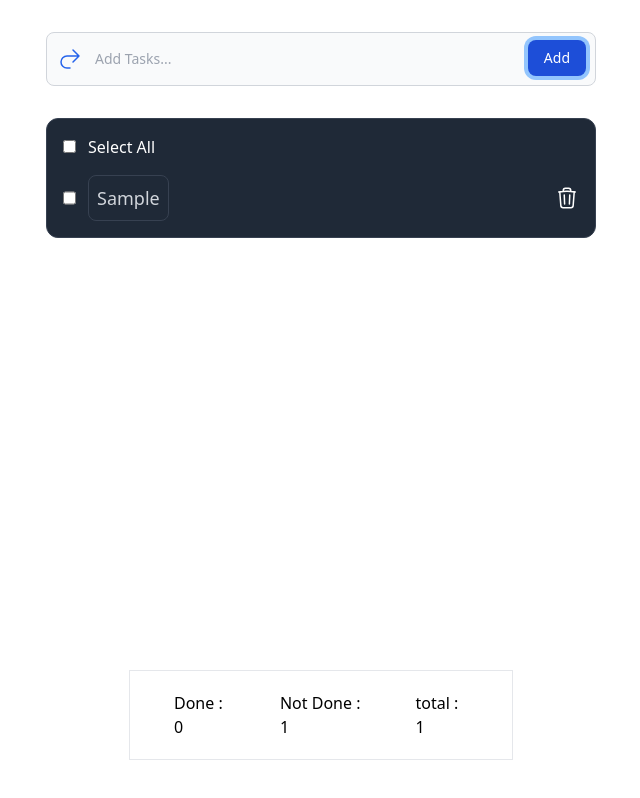
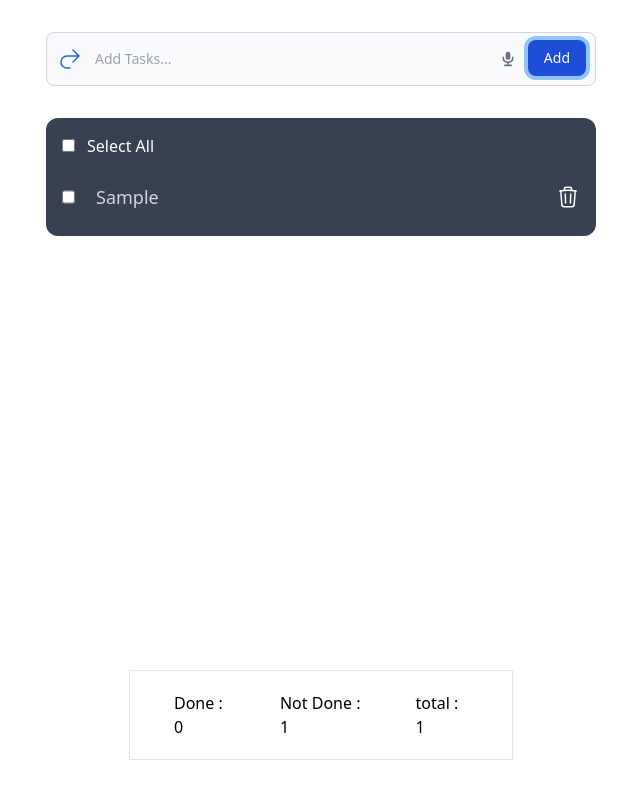
Before and after one commit to ezitounioussama/smartTodoList, a Vue app: page / in a window 1280 px wide. Both pictures are taken after typing "Sample" into the empty fields and a click on the button "Add". Shown: the whole page, without its empty margins (319-959 px from the left). Built offline with nearby package versions, Linux system fonts and the light colour scheme.

Commit message:
everything's done

```diff
--- a/src/App.vue
+++ b/src/App.vue
@@ -30,7 +30,25 @@ import "./style.css";
       class="w-[550px] p-4 pl-12 text-sm text-gray-900 border border-gray-300 rounded-lg bg-gray-50 focus:outline-none focus:ring-1 focus:ring-blue-500 focus:border-blue-500 dark:bg-gray-700 dark:border-gray-600 dark:placeholder-gray-400 dark:text-white dark:focus:ring-blue-500 dark:focus:border-blue-500"
       placeholder="Add Tasks..."
     />
-
+    <button
+      type="button"
+      class="absolute inset-y-0 right-0 flex items-center pr-3"
+    >
+      <svg
+        @click="startSpeechRecognition"
+        aria-hidden="true"
+        class="w-4 h-4 absolute right-20 text-gray-500 dark:text-gray-400 hover:text-gray-900 dark:hover:text-white"
+        fill="currentColor"
+        viewBox="0 0 20 20"
+        xmlns="http://www.w3.org/2000/svg"
+      >
+        <path
+          fill-rule="evenodd"
+          d="M7 4a3 3 0 016 0v4a3 3 0 11-6 0V4zm4 10.93A7.001 7.001 0 0017 8a1 1 0 10-2 0A5 5 0 015 8a1 1 0 00-2 0 7.001 7.001 0 006 6.93V17H6a1 1 0 100 2h8a1 1 0 100-2h-3v-2.07z"
+          clip-rule="evenodd"
+        ></path>
+      </svg>
+    </button>
     <button
       @click="addToList"
       type="button"
@@ -41,7 +59,7 @@ import "./style.css";
   </div>
   <article
     :class="articleHidden ? 'hidden' : ''"
-    class="rounded-xl border border-gray-700 bg-gray-800 p-4 mx-5 text-white w-[550px]"
+    class="rounded-xl bg-gray-700 p-4 mx-5 text-white w-[550px]"
   >
     <input type="checkbox" @change="(e) => selectAll(e.target.checked)" />
     <span class="mx-3">Select All</span>
@@ -60,20 +78,20 @@ import "./style.css";
             @change="() => !item.isDone"
           />
 
-          <span
-            class="block mx-3 h-full rounded-lg border border-gray-700 p-2 hover:border-pink-600"
+          <div
+            class="block mx-3 w-full h-full rounded-lg border border-gray-700 p-2 hover:border-pink-600"
           >
             <p
-              class="text-lg font-medium text-gray-300"
+              class="text-lg font-medium text-gray-300 w-full"
               :class="
                 item.isDone
-                  ? 'line-through decoration-4 decoration-blue-600'
+                  ? 'line-through decoration-4 decoration-pink-200'
                   : ''
               "
             >
               {{ item.message }}
             </p>
-          </span>
+          </div>
         </div>
         <svg
           @click="() => remove(index)"
@@ -112,6 +130,7 @@ export default {
       items: [],
       console: console,
       articleHidden: true,
+      transcribedText: "",
     };
   },
   methods: {
@@ -133,6 +152,17 @@ export default {
         ? (this.articleHidden = true)
         : (this.articleHidden = false);
     },
+    startSpeechRecognition() {
+      const speechRecognition =
+        window.SpeechRecognition || window.webkitSpeechRecognition;
+      const recognition = new speechRecognition();
+
+      recognition.start();
+
+      recognition.onresult = (event) => {
+        this.message = event.results[0][0].transcript;
+      };
+    },
   },
   computed: {
     count() {
```
